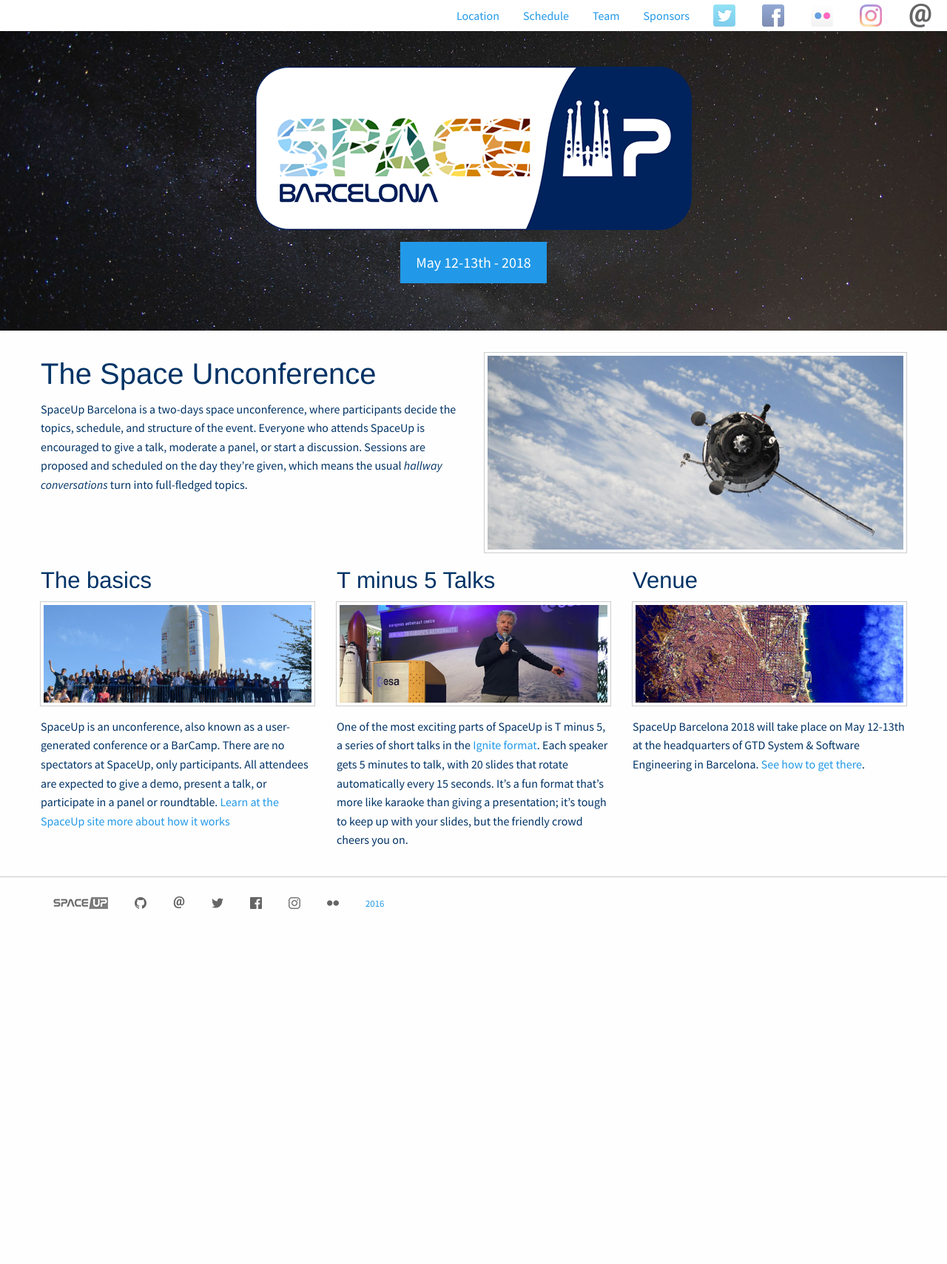
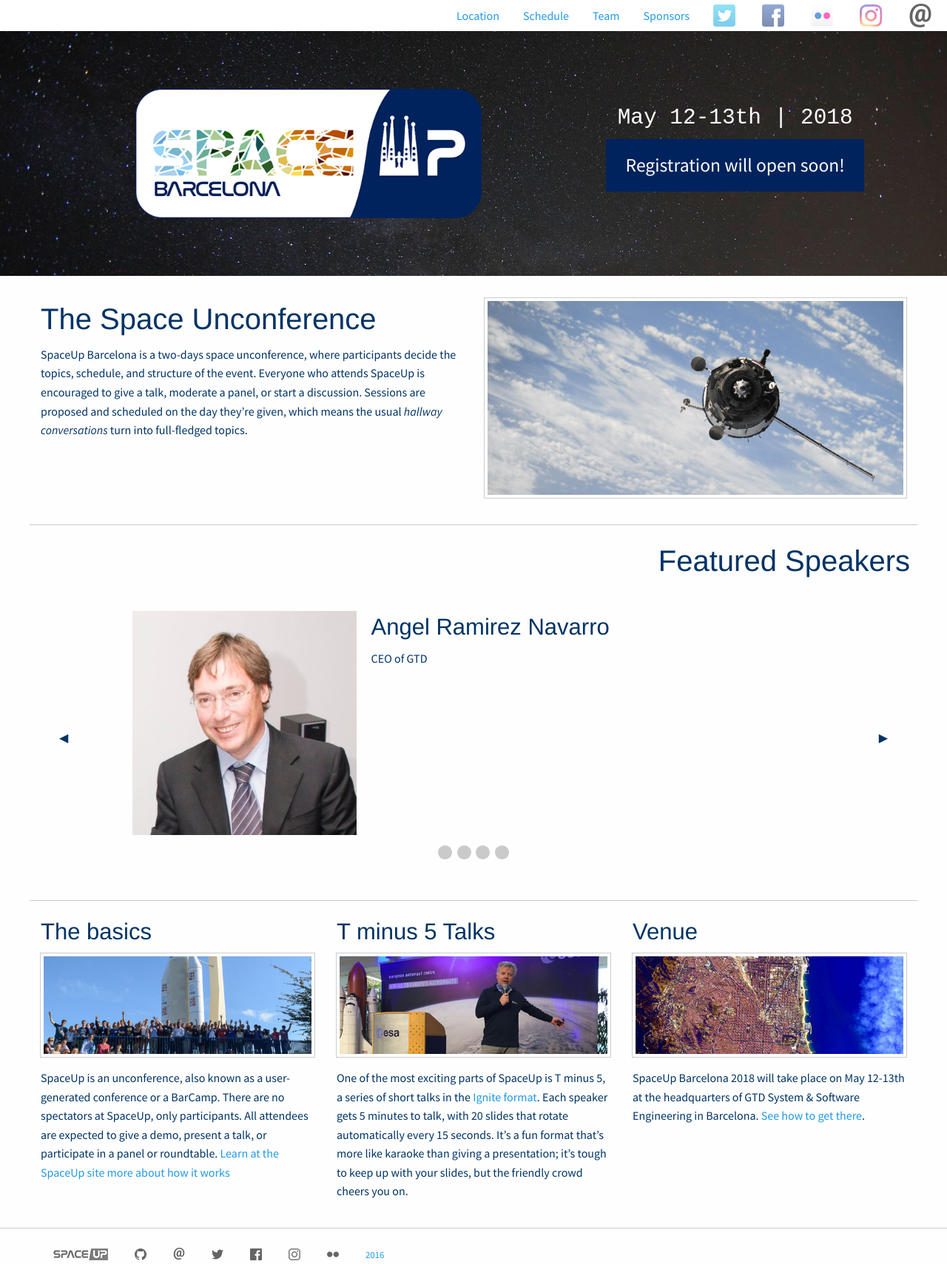
Before and after one commit to xuanxu/spaceup_bcn, a Jekyll site: the page built from index.html, in a window 1280 px wide. Shown: the whole page at 74% size. Built offline with Jekyll 4.4.1, drawn with Linux system fonts in a browser that asks for light colours; before the commit the page ends 1234 px from its top, so only the background shows below that.

Commit message:
Added featured speakers slideshow and modified a bit the landing page

```diff
--- a/_includes/top_bar.html
+++ b/_includes/top_bar.html
@@ -1,14 +1,17 @@
-<div class="top-bar">
+<div class="top-bar" {% if page.url != '/' %} style="display: flex; justify-content: space-between; align-items: center;" {% endif %}>
+  {% if page.url != '/' %}
+  <div class="top-bar-left">
+      <a href="/"><img style="width:180px; padding: 10px;" src="/images/spaceuplogo.png" alt="SpaceUp Barcelona" /></a>
+  </div>
+  {% endif %}
   <div class="top-bar-right">
-
     <span id="burger" data-responsive-toggle="small-menu" data-hide-for="medium" class="show-for-small-only">
       <span class="menu-icon dark" data-toggle></span>
     </span>
-
     <ul id="top-menu-complete" class="menu hide-for-small-only">
-      {% if page.url != '/' %}
+<!--       {% if page.url != '/' %}
       <li><a href="/">Home</a></li>
-      {% endif %}
+      {% endif %} -->
       <li><a href="/location">Location</a></li>
       <li><a href="/schedule">Schedule</a></li>
       <li><a href="/team">Team</a></li>
--- a/css/spaceup.css
+++ b/css/spaceup.css
@@ -111,3 +111,87 @@
 #contact-header {
   background-image: url("/images/pages/bg-contact.jpg");
 }
+
+$social-button-size: 2.5rem;
+$social-button-border-width: .125rem;
+$social-button-font-size: 1.25rem;
+$social-button-line-height: 1.8em;
+$social-button-border-radius: 1.6875rem;
+$social-button-transition: 0.5s ease all;
+$social-button-margin: .25rem;
+
+// Source: https://designpieces.com/2012/12/social-media-colours-hex-and-rgb/
+$social-brand-facebook: #3b5998;
+$social-brand-twitter: #55acee;
+$social-brand-linkedin: #007bb5;
+$social-brand-google-plus: #dd4b39;
+
+@mixin social-button($brand-color, $brand-icon) {
+  background: $brand-color;
+
+  &:before {
+    font-family: "FontAwesome";
+    content: $brand-icon;
+  }
+  &:hover,
+  &:focus {
+    color: $brand-color;
+    background: $white;
+    border-color: $brand-color;
+  }
+}
+
+.news-image-gallery-container {
+  background-color: $white;
+  padding: 2rem 1.5rem 1rem;
+
+  .rounded-social-buttons {
+    text-align: left;
+
+    .social-button {
+      display: inline-block;
+      position: relative;
+      cursor: pointer;
+      width: $social-button-size;
+      height: $social-button-size;
+      border: $social-button-border-width solid transparent;
+      padding: 0;
+      text-decoration: none;
+      text-align: center;
+      color: $white;
+      font-size: $social-button-font-size;
+      font-weight: normal;
+      line-height: $social-button-line-height;
+      border-radius: $social-button-border-radius;
+      transition: $social-button-transition;
+      margin-right: $social-button-margin;
+      margin-bottom: $social-button-margin;
+
+      &:hover,
+      &:focus {
+        transform: rotate(360deg);
+      }
+
+      &.facebook {
+        @include social-button($social-brand-facebook, "\f09a")
+      }
+      &.twitter {
+        @include social-button($social-brand-twitter, "\f099")
+      }
+      &.linkedin {
+        @include social-button($social-brand-linkedin, "\f0e1")
+      }
+      &.google-plus {
+        @include social-button($social-brand-google-plus, "\f0d5")
+      }
+    }
+  }
+
+  .news-image-gallery-title {
+    margin-top: .5rem;
+  }
+
+  .read-more {
+    color: $dark-gray;
+  }
+}
--- a/index.html
+++ b/index.html
@@ -1,14 +1,34 @@
 ---
 layout: default
+speakers:
+  - name: Angel Ramirez Navarro
+    description: CEO of GTD
+    pic: angelRamirez.jpg
+    logo: test
+  - name: José Mariano López-Urdiales
+    description: CEO of Zero2Infinity
+    pic: joseMariano.jpg
+    logo:
+  - name: Marco Bressan
+    description: Chief Data Scientist of Satellogic
+    pic: marcoBressan.jpg
+    logo:
+  - name: Ariadna Farrés Basiana
+    description: PhD in Applied Mathematics and Scientist at NASA's Goddard Space Flight Center
+    pic: ari.jpg
+    logo:
 ---
-
 <div id="home-header" class="callout large bigpic">
   <div class="row column text-center">
-    <p><img src="images/spaceuplogo.png" alt="SpaceUp Barcelona"></p>
-    <p class="button large">May 12-13th - 2018</p>
-    <!--
-    <p class="button large"><a class="mainlink" href="/registration">Registration is <span class="font-effect-neon">open</span>!</a></p>
-    -->
+    <div style="display: flex; justify-content: space-around; align-items: center;">
+      <div>
+        <img style="width: 80%; padding: 10px; padding-bottom: 30px; padding-top: 30px;" src="/images/spaceuplogo.png" alt="SpaceUp Barcelona" />
+      </div>
+    <div>
+      <h2 style="color: white;  font-family: monospace,sans-serif; font-size: 2.3vw;">May 12-13th | 2018</h2>
+      <a class="button primary" style="cursor: default; background-color: #00235d; font-size: 2vw;">Registration will open soon!</a>
+    </div>
+  </div>
   </div>
 </div>
 <div class="row">
@@ -20,8 +40,42 @@
     <p>SpaceUp Barcelona is a two-days space unconference, where participants decide the topics, schedule, and structure of the event. Everyone who attends SpaceUp is encouraged to give a talk, moderate a panel, or start a discussion. Sessions are proposed and scheduled on the day they’re given, which means the usual <i>hallway conversations</i> turn into full-fledged topics.</p>
   </div>
 </div>
-
-
+<hr>
+<div class="row">
+  <h2 style="text-align: right; margin-right: 10px;">Featured Speakers</h2>
+  <div class="news-image-gallery-container">
+    <div class="row">
+      <div class="small-12 medium-12 large-12 columns">
+        <div class="orbit" role="region" aria-label="Favorite Space Pictures" data-orbit data-options="animInFromLeft:fade-in; animInFromRight:fade-in; animOutToLeft:fade-out; animOutToRight:fade-out;">
+          <div style="display: flex; justify-content: space-around;">
+            <button class="orbit-previous" style="color:#003366;"><span class="show-for-sr">Previous Slide</span>&#9664;&#xFE0E;</button>
+            <ul class="orbit-container" style="width: 80%; height: auto;">
+              {% for speaker in page.speakers %}
+              <li  {% if forloop.index0 == '0' %} class="is-active  orbit-slide" {% else %} class="orbit-slide" {% endif %}>
+                <div style="display: flex; justify-content: space-around; flex-wrap: wrap;">
+                  <img src="/images/speakers/{{ speaker.pic }}" style="margin-right: 20px; width: 80mm; height: 80mm;">
+                  <div style="flex: 1 1 50%;">
+                    <h3>{{ speaker.name }}
+                    </h3>
+                    <p>{{ speaker.description }}</p>
+                  </div>
+                </div>
+              </li>
+              {% endfor %}
+            </ul>
+            <button class="orbit-next" style="color:#003366;"><span class="show-for-sr">Next Slide</span>&#9654;&#xFE0E;</button>
+          </div>
+          <nav class="orbit-bullets">
+            {% for speaker in page.speakers %}
+            <button data-slide="{{forloop.index0}}"></button>
+            {% endfor %}
+          </nav>
+        </div>
+      </div>
+    </div>
+  </div>
+</div>
+<hr>
 <div class="row">
   <div class="medium-4 columns">
     <h3>The basics</h3>
```
Also changed, not shown: _includes/top_barTest.html (added, +24 -0 lines), images/speakers/angelRamirez.jpg (added), images/speakers/ari.jpg (added), images/speakers/ari.png (added), images/speakers/joseMariano.jpg (added), images/speakers/marcoBressan.jpg (added), team.html (line endings or trailing spaces). Lines whose indentation alone changed are shown as unchanged.
